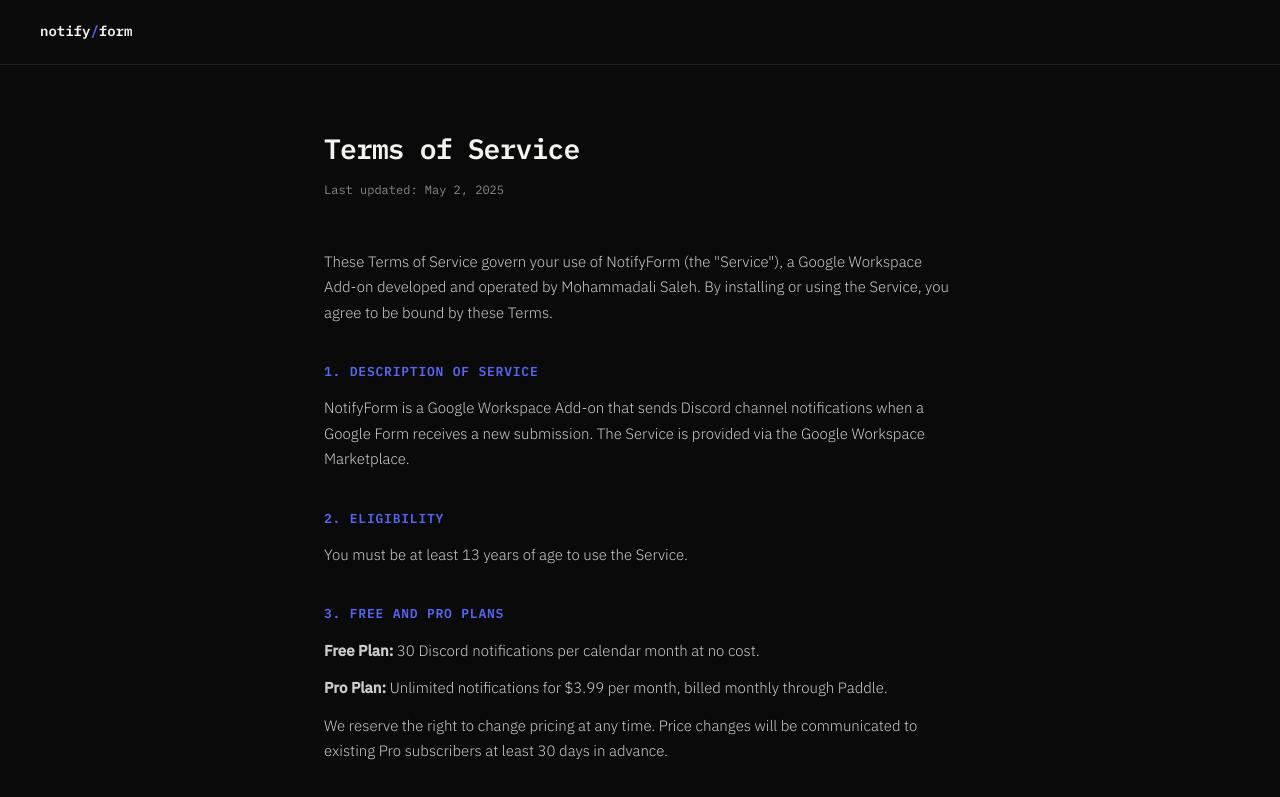
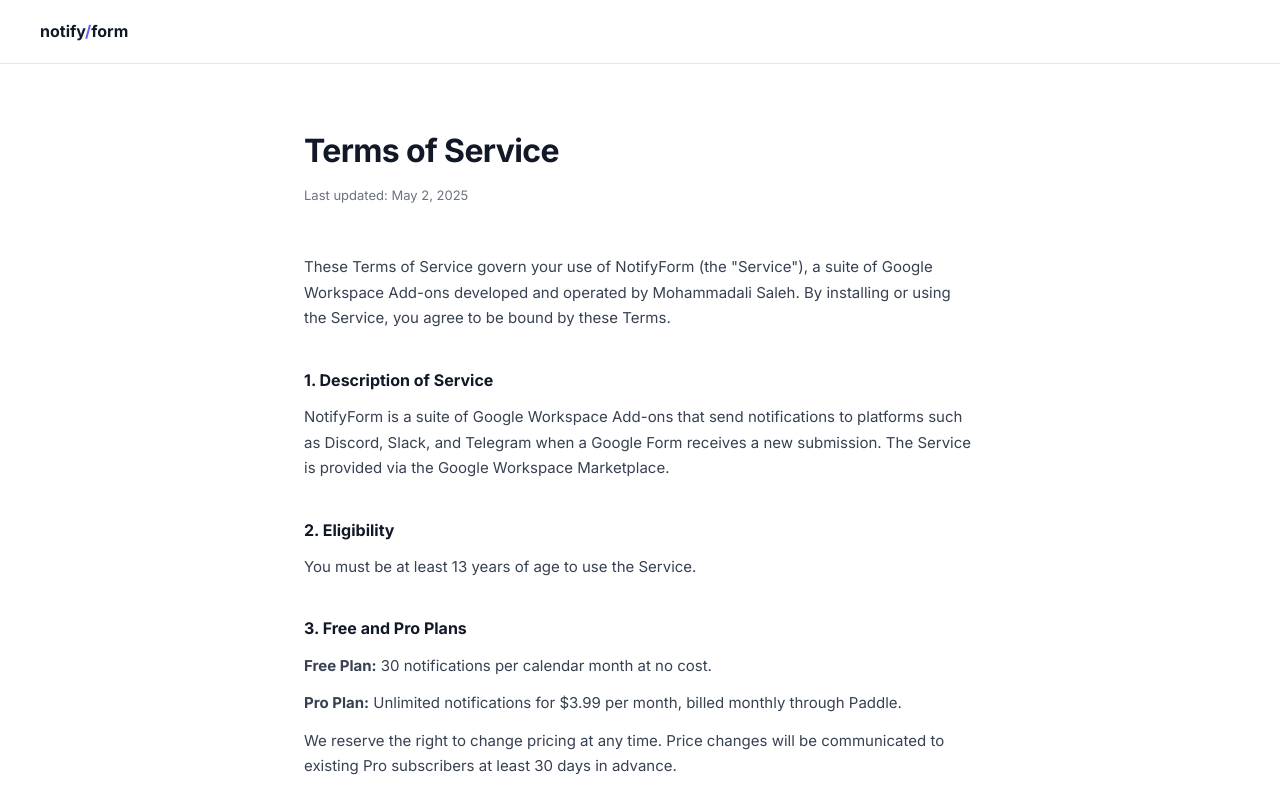
Before and after one commit to mohammadalisaleh/notifyform-site, a plain HTML site: page terms/index.html in a window 1280 px wide. Shown: the top 797 px of the page. Drawn offline with Linux system fonts and the light colour scheme.

Commit message:
Update index.html

```diff
--- a/terms/index.html
+++ b/terms/index.html
@@ -5,48 +5,45 @@
   <meta name="viewport" content="width=device-width, initial-scale=1.0">
   <title>Terms of Service — NotifyForm</title>
   <link rel="preconnect" href="https://fonts.googleapis.com">
-  <link href="https://fonts.googleapis.com/css2?family=IBM+Plex+Mono:wght@400;600&family=IBM+Plex+Sans:wght@300;400;500&display=swap" rel="stylesheet">
+  <link href="https://fonts.googleapis.com/css2?family=Inter:wght@400;500;600;700&display=swap" rel="stylesheet">
   <style>
     *, *::before, *::after { box-sizing: border-box; margin: 0; padding: 0; }
-    :root {
-      --black: #0a0a0a; --white: #f4f4f0; --blurple: #5865F2;
-      --dim: #888; --border: #222;
-      --mono: 'IBM Plex Mono', monospace; --sans: 'IBM Plex Sans', sans-serif;
-    }
-    body { background: var(--black); color: var(--white); font-family: var(--sans); font-size: 15px; line-height: 1.7; -webkit-font-smoothing: antialiased; }
-    nav { padding: 20px 40px; border-bottom: 1px solid var(--border); display: flex; align-items: center; justify-content: space-between; }
-    .wordmark { font-family: var(--mono); font-size: 14px; font-weight: 600; color: var(--white); text-decoration: none; }
-    .wordmark span { color: var(--blurple); }
-    main { max-width: 680px; margin: 0 auto; padding: 60px 24px 80px; }
-    h1 { font-family: var(--mono); font-size: 28px; font-weight: 600; letter-spacing: -0.03em; margin-bottom: 8px; }
-    .last-updated { font-size: 12px; color: var(--dim); font-family: var(--mono); margin-bottom: 48px; }
-    h2 { font-family: var(--mono); font-size: 13px; font-weight: 600; letter-spacing: 0.06em; text-transform: uppercase; color: var(--blurple); margin: 36px 0 12px; }
-    p { font-weight: 300; color: #ccc; margin-bottom: 12px; }
-    a { color: var(--blurple); text-decoration: none; }
-    a:hover { text-decoration: underline; }
-    footer { border-top: 1px solid var(--border); padding: 20px 40px; display: flex; gap: 24px; justify-content: center; }
-    footer a { font-family: var(--mono); font-size: 11px; color: #444; text-decoration: none; letter-spacing: 0.04em; }
-    footer a:hover { color: var(--dim); }
+    :root { --blurple: #5865F2; --text: #111827; --muted: #6B7280; --border: #E5E7EB; --bg: #fff; }
+    body { font-family: 'Inter', sans-serif; background: var(--bg); color: var(--text); font-size: 15px; line-height: 1.7; -webkit-font-smoothing: antialiased; }
+    a { color: var(--blurple); }
+    nav { border-bottom: 1px solid var(--border); padding: 0 40px; height: 64px; display: flex; align-items: center; justify-content: space-between; }
+    .nav-logo { font-size: 16px; font-weight: 700; color: var(--text); text-decoration: none; }
+    .nav-logo span { color: var(--blurple); }
+    main { max-width: 720px; margin: 0 auto; padding: 60px 24px 80px; }
+    h1 { font-size: 32px; font-weight: 700; letter-spacing: -0.02em; margin-bottom: 6px; }
+    .meta { font-size: 13px; color: var(--muted); margin-bottom: 48px; }
+    h2 { font-size: 16px; font-weight: 700; margin: 36px 0 10px; }
+    p { color: #374151; margin-bottom: 12px; }
+    ul { color: #374151; padding-left: 20px; margin-bottom: 12px; }
+    ul li { margin-bottom: 6px; }
+    footer { border-top: 1px solid var(--border); padding: 24px 40px; display: flex; gap: 24px; justify-content: center; }
+    footer a { font-size: 14px; color: var(--muted); text-decoration: none; }
+    footer a:hover { color: var(--text); }
   </style>
 </head>
 <body>
 <nav>
-  <a href="https://notifyform.com" class="wordmark">notify<span>/</span>form</a>
+  <a href="/" class="nav-logo">notify<span>/</span>form</a>
 </nav>
 <main>
   <h1>Terms of Service</h1>
-  <p class="last-updated">Last updated: May 2, 2025</p>
+  <p class="meta">Last updated: May 2, 2025</p>
 
-  <p>These Terms of Service govern your use of NotifyForm (the "Service"), a Google Workspace Add-on developed and operated by Mohammadali Saleh. By installing or using the Service, you agree to be bound by these Terms.</p>
+  <p>These Terms of Service govern your use of NotifyForm (the "Service"), a suite of Google Workspace Add-ons developed and operated by Mohammadali Saleh. By installing or using the Service, you agree to be bound by these Terms.</p>
 
   <h2>1. Description of Service</h2>
-  <p>NotifyForm is a Google Workspace Add-on that sends Discord channel notifications when a Google Form receives a new submission. The Service is provided via the Google Workspace Marketplace.</p>
+  <p>NotifyForm is a suite of Google Workspace Add-ons that send notifications to platforms such as Discord, Slack, and Telegram when a Google Form receives a new submission. The Service is provided via the Google Workspace Marketplace.</p>
 
   <h2>2. Eligibility</h2>
   <p>You must be at least 13 years of age to use the Service.</p>
 
   <h2>3. Free and Pro Plans</h2>
-  <p><strong>Free Plan:</strong> 30 Discord notifications per calendar month at no cost.</p>
+  <p><strong>Free Plan:</strong> 30 notifications per calendar month at no cost.</p>
   <p><strong>Pro Plan:</strong> Unlimited notifications for $3.99 per month, billed monthly through Paddle.</p>
   <p>We reserve the right to change pricing at any time. Price changes will be communicated to existing Pro subscribers at least 30 days in advance.</p>
 
@@ -55,7 +52,7 @@
   <p>You are entitled to a full refund if requested within 14 days of purchase. Contact <a href="mailto:contact@notifyform.com">contact@notifyform.com</a> for refund requests.</p>
 
   <h2>5. Acceptable Use</h2>
-  <p>You agree not to use the Service to send spam, abusive content, or any content that violates Discord's Terms of Service or applicable laws. You are solely responsible for the content of your Google Forms and any messages sent to Discord via the Service.</p>
+  <p>You agree not to use the Service to send spam, abusive content, or any content that violates the terms of the platform you are sending to (Discord, Slack, Telegram, etc.) or applicable laws. You are solely responsible for the content of your Google Forms and any messages sent via the Service.</p>
 
   <h2>6. Availability and Modifications</h2>
   <p>We do not guarantee uninterrupted availability of the Service. We may modify, suspend, or discontinue the Service at any time with reasonable notice. We are not liable for loss or inconvenience caused by interruptions.</p>
@@ -82,9 +79,10 @@
   <p><a href="mailto:contact@notifyform.com">contact@notifyform.com</a></p>
 </main>
 <footer>
-  <a href="https://notifyform.com">notifyform</a>
-  <a href="https://notifyform.com/privacy">privacy</a>
-  <a href="https://notifyform.com/terms">terms</a>
+  <a href="/">Home</a>
+  <a href="/privacy">Privacy</a>
+  <a href="/terms">Terms</a>
+  <a href="mailto:contact@notifyform.com">Contact</a>
 </footer>
 </body>
 </html>
```
